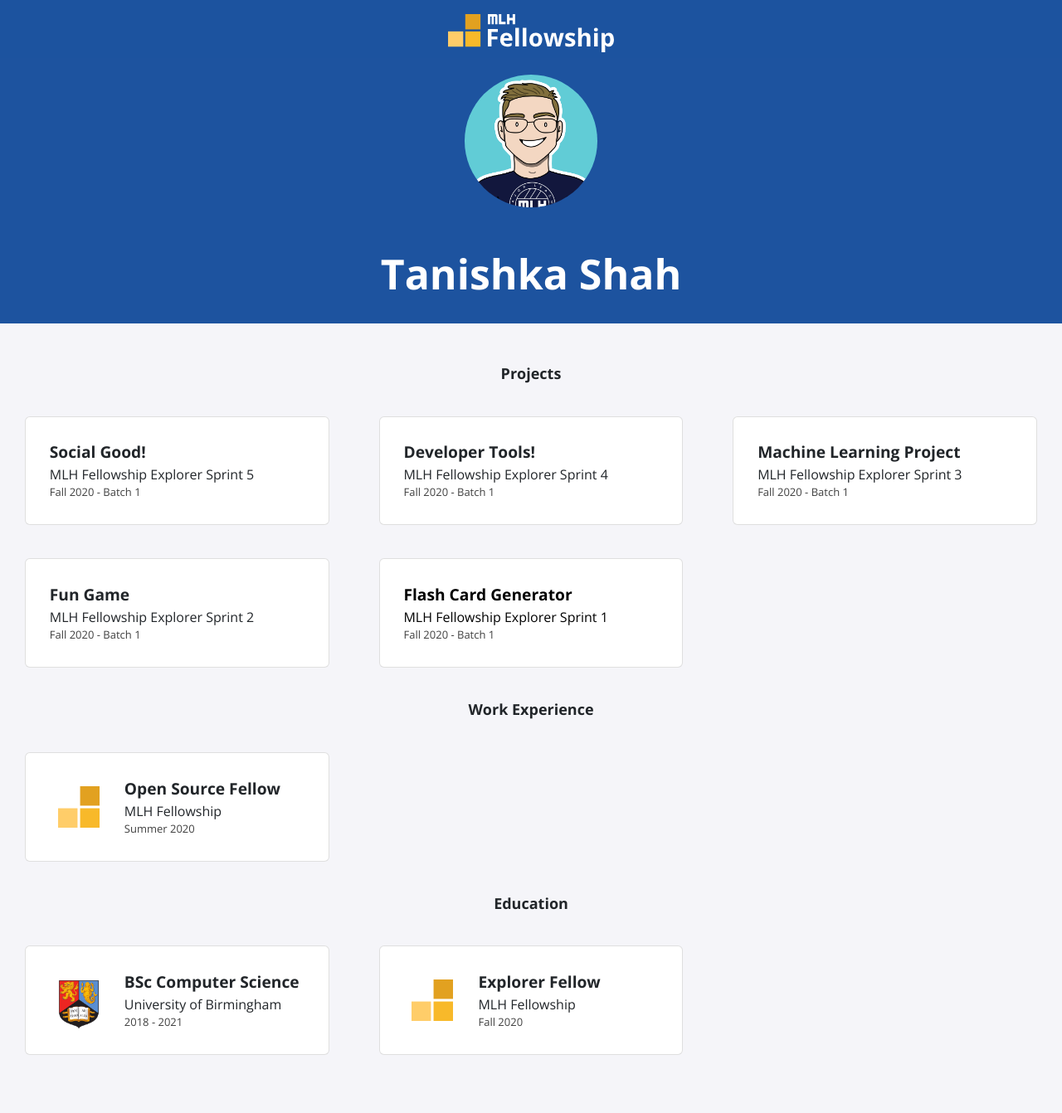
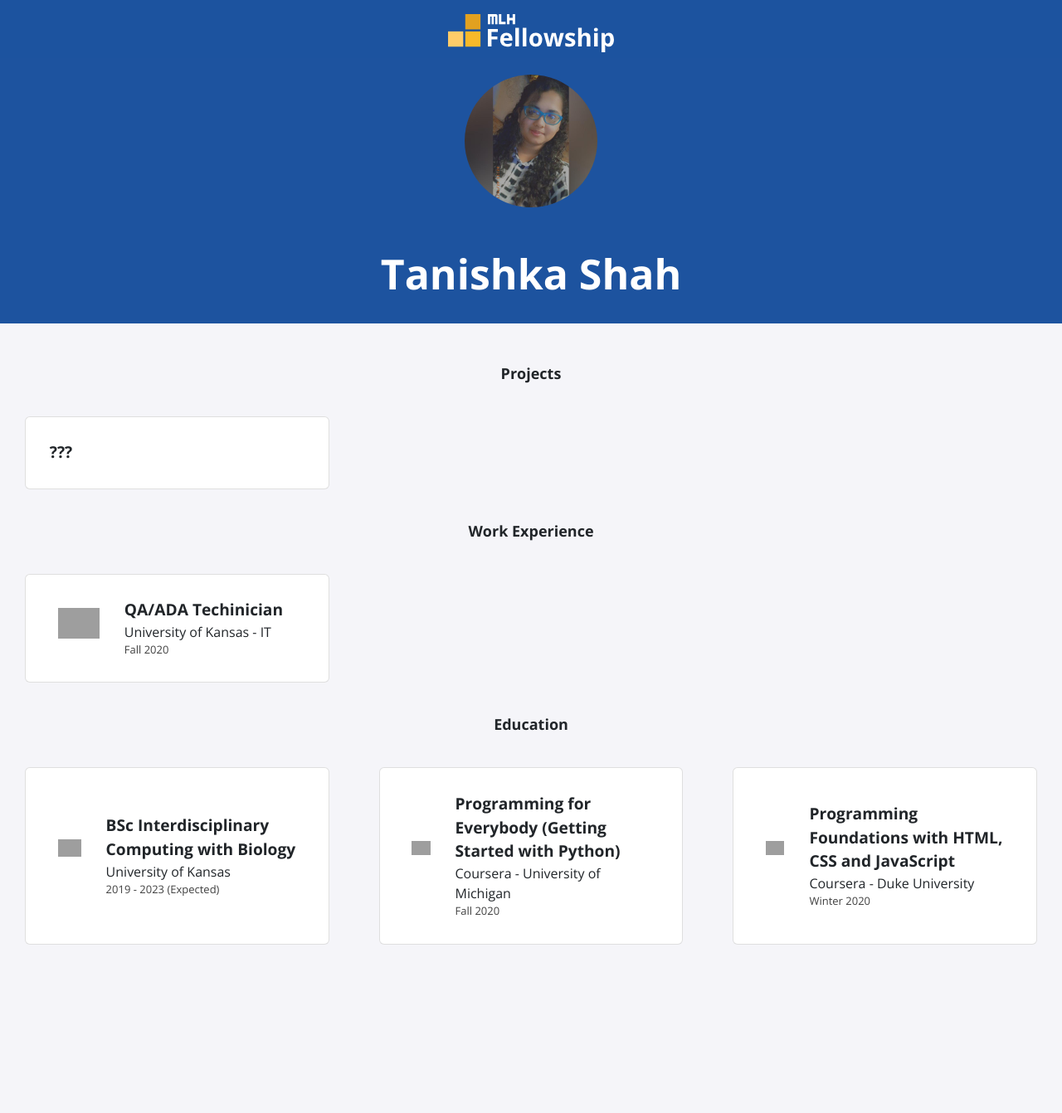
Before and after one commit to Tani-Shah/Tani-Shah.github.io, a Jekyll site: the page built from index.html, in a window 1280 px wide. Shown: the whole page at 83% size. Built offline with Jekyll 4.4.1, drawn with Linux system fonts in a browser that asks for light colours; nearby versions of some CDN libraries; after the commit the page ends 1209 px from its top, so only the background shows below that; grey boxes are pictures that could not be loaded.

Commit message:
Comitted education, experience, projects, and logo

```diff
--- a/_data/education.yml
+++ b/_data/education.yml
@@ -1,9 +1,14 @@
-- course: BSc Computer Science
-  institute: University of Birmingham
-  dates: 2018 - 2021
-  logo: uob.png
+- course: BSc Interdisciplinary Computing with Biology
+  institute: University of Kansas
+  dates: 2019 - 2023 (Expected)
+  logo: KU.png
 
-- course: Explorer Fellow
-  institute: MLH Fellowship
+- course: Programming for Everybody (Getting Started with Python)
+  institute: Coursera - University of Michigan
   dates: Fall 2020
-  logo: fellowship.svg
+  logo: Michigan.png
+
+- course: Programming Foundations with HTML, CSS and JavaScript
+  institute: Coursera - Duke University
+  dates: Winter 2020
+  logo: Duke.png
--- a/_data/experience.yml
+++ b/_data/experience.yml
@@ -1,4 +1,4 @@
-- role: Open Source Fellow
-  company: MLH Fellowship
-  dates: Summer 2020
-  logo: fellowship.svg
+- role: QA/ADA Techinician
+  company: University of Kansas - IT
+  dates: Fall 2020
+  logo: KU.png
--- a/_data/projects.yml
+++ b/_data/projects.yml
@@ -1,20 +1,3 @@
-- title: Social Good!
-  event: MLH Fellowship Explorer Sprint 5
-  date: Fall 2020 - Batch 1
-
-- title: Developer Tools!
-  event: MLH Fellowship Explorer Sprint 4
-  date: Fall 2020 - Batch 1
-
-- title: Machine Learning Project
-  event: MLH Fellowship Explorer Sprint 3
-  date: Fall 2020 - Batch 1
-
-- title: Fun Game
-  event: MLH Fellowship Explorer Sprint 2
-  date: Fall 2020 - Batch 1
-
-- title: Flash Card Generator
-  event: MLH Fellowship Explorer Sprint 1
-  date: Fall 2020 - Batch 1
-  page-name: sprint1
+- title: ???
+  event:
+  date:
```
Also changed, not shown: assets/img/logo.jpg.
